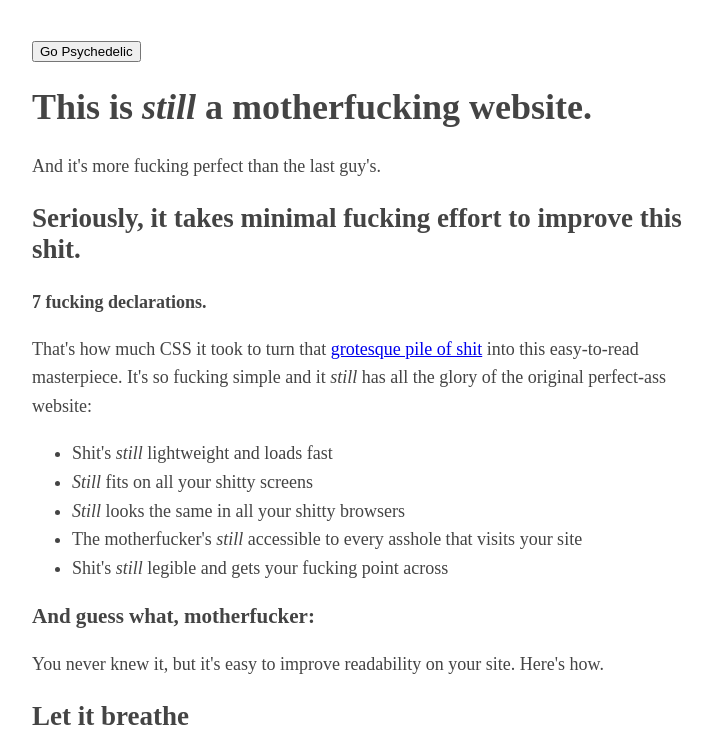
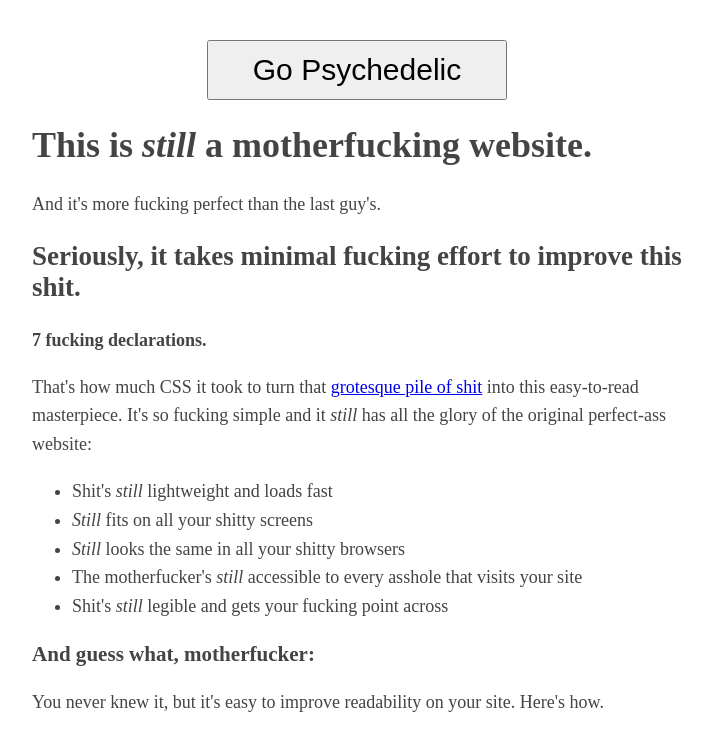
Before and after one commit to valerianm/BetterMotherFuckingWebsite.github.io, a plain HTML site: page index.html in a window 1280 px wide. Shown: the top 736 px of the page, without its empty margins (283-995 px from the left). Drawn offline with Linux system fonts and the light colour scheme.

Commit message:
Psy button fonts test

```diff
--- a/PsyStyle.css
+++ b/PsyStyle.css
@@ -9,7 +9,7 @@
 .text {
   line-height: 1.6;
   color: blue;
-  font-family: "Papyrus", Times, serif;
+  font-family: Papyrus;
 }
 
 body {
@@ -17,5 +17,17 @@ body {
 }
 .header {
   color: green;
-  font-family: "Comic Sans MS", "Comic Sans";
+  font-family: "Comic Sans";
 }
+
+#ButtonWrapper {
+  text-align: center;
+  margin-left: auto;
+  margin-right: auto;
+}
+
+button {
+  height: 60px;
+  width: 300px;
+  font-size: 30px;
+}
--- a/index.html
+++ b/index.html
@@ -6,7 +6,9 @@
   </head>
   <body>
     <div id="Main">
-      <button>Go Psychedelic</button>
+      <div id="ButtonWrapper">
+        <button>Go Psychedelic</button>
+      </div>
       <h1 class="header">This is <i>still</i> a motherfucking website.</h1>
       <p class="text">And it's more fucking perfect than the last guy's.</p>
       <h2 class="header">Seriously, it takes minimal fucking effort to improve this shit.</h2>
--- a/style.css
+++ b/style.css
@@ -10,3 +10,14 @@
 .text {
   line-height: 1.6;
 }
+#ButtonWrapper {
+  text-align: center;
+  margin-left: auto;
+  margin-right: auto;
+}
+
+button {
+  height: 60px;
+  width: 300px;
+  font-size: 30px;
+}
```
